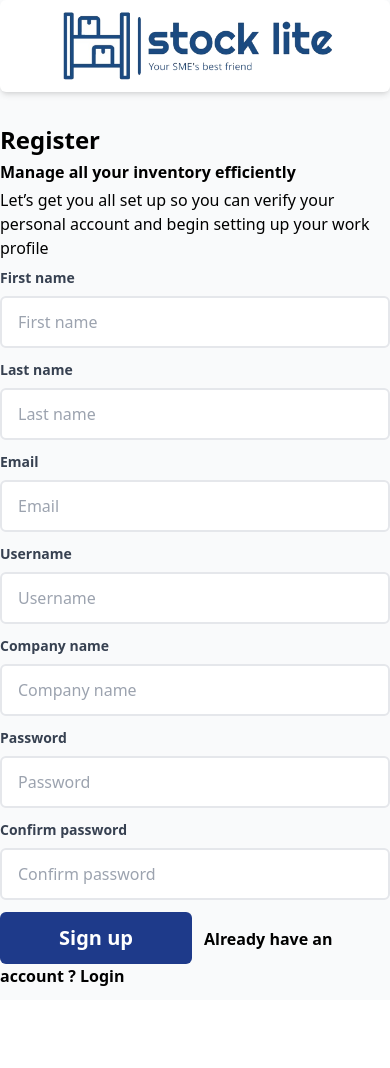
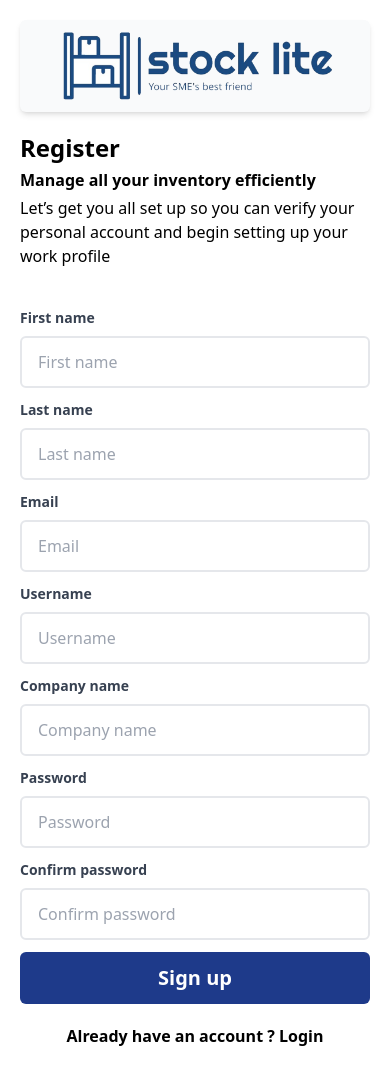
Before and after one commit to chatinunk97/StockLite_Front, a React (Vite) app: page /register in a window 390 px wide. Before the commit the page ends 1000 px from the top, so only its background shows below. Built offline with nearby package versions, Linux system fonts and the light colour scheme.

Commit message:
Responsive : Done Responsive for Login Register and Home

```diff
--- a/src/pages/loginPage/LoginPage.jsx
+++ b/src/pages/loginPage/LoginPage.jsx
@@ -14,7 +14,9 @@ export default function LoginPage() {
   // }
   return (
     <div
-      className="px-4 py-8 flex flex-col  gap-5 items-center bg-gray-50 w-full h-full m-auto
+      className="px-4 py-8 flex flex-col  items-center bg-gray-50 w-full h-full m-auto
+      min-w-[400px]
+      max-w-1/8
       md:flex-row
     md:max-w-1/8"
     >
--- a/src/pages/registerPage/RegisterForm.jsx
+++ b/src/pages/registerPage/RegisterForm.jsx
@@ -4,11 +4,11 @@ import SubmitButton from "../../components/SubmitButton";
 import axios from "../../config/axios";
 import Swal from "sweetalert2";
 import { Link } from "react-router-dom";
+
 import {
   RegisterAdminSchema,
   validateLogin,
 } from "../../validators/userValidator";
-import RegisterFormHeader from "./RegisterFormHeader";
 
 const inputList = [
   { id: "1", dataName: "firstName", label: "First name" },
@@ -64,13 +64,11 @@ export default function RegisterForm() {
     }
   };
   return (
-    <>
-      <RegisterFormHeader />
     <form
       onSubmit={(event) => {
         event.preventDefault();
       }}
-        className="flex flex-col tablet:grid gap-3"
+      className="flex flex-col md:grid gap-3 "
     >
       {inputList.map((el) => (
         <div className={`w-full ${el.colspan}`} key={el.id}>
@@ -89,17 +87,16 @@ export default function RegisterForm() {
           />
         </div>
       ))}
-        <div className="col-span-2">
-        <SubmitButton onClick={handleSubmitSignUp} width="w-48">
+      <div className="col-span-2 flex flex-col md:flex-row justify-start gap-5 items-center">
+        <SubmitButton onClick={handleSubmitSignUp} width="w-full md:w-48 ">
           Sign up
         </SubmitButton>
         <Link to={"/login"}>
-          <span className="font-semibold hover:underline cursor-pointer px-3">
+          <span className="font-semibold hover:underline cursor-pointer px-3 block text-center ">
             Already have an account ? Login
           </span>
         </Link>
       </div>
     </form>
-    </>
   );
 }
--- a/src/pages/registerPage/RegisterHeader.jsx
+++ b/src/pages/registerPage/RegisterHeader.jsx
@@ -1,8 +1,11 @@
 import logo from "../../assets/stocklite_logo.png";
 export default function RegisterHeader() {
   return (
-    <div className="bg-white flex flex-col items-center shadow-md rounded-md w-full lg:h-full justify-center">
-      <img src={logo} alt="stocklite_logo" className="w-72" />
+    <div
+      className="bg-gray-50 flex flex-col items-center shadow-md rounded-md w-full
+     justify-center"
+    >
+      <img src={logo} alt="stocklite_logo" className="w-72 md:w-96" />
     </div>
   );
 }
--- a/src/pages/registerPage/RegisterPage.jsx
+++ b/src/pages/registerPage/RegisterPage.jsx
@@ -1,15 +1,16 @@
 import RegisterForm from "./RegisterForm";
+import RegisterFormHeader from "./RegisterFormHeader";
 import RegisterHeader from "./RegisterHeader";
+import { Link } from "react-router-dom";
 
 export default function RegisterPage() {
   return (
-    <div
-      className="flex flex-col  gap-5 items-center bg-gray-50 w-full h-auto m-auto
-    tablet:flex-row
-  md:max-w-1/8"
-    >
+    <div className="p-5 flex flex-col gap-5 justify-center items-stretch
+    md:flex-row md:h-full
+    ">
       <RegisterHeader />
-      <div className="w-full flex flex-col justify-center items-center gap-2 h-full py-3">
+      <div className="flex flex-col h-full justify-center w-full gap-10 ">
+      <RegisterFormHeader />
         <RegisterForm />
 
       </div>
```
Also changed, not shown: src/assets/registerLogo.jpg (added). Lines whose indentation alone changed are shown as unchanged.
